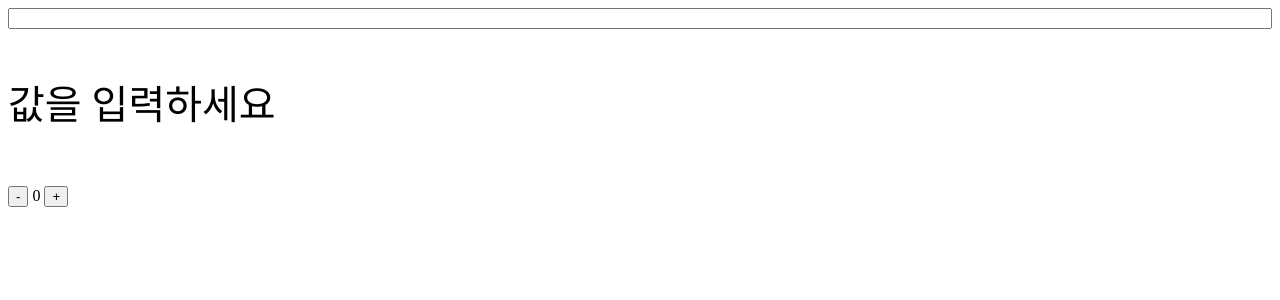
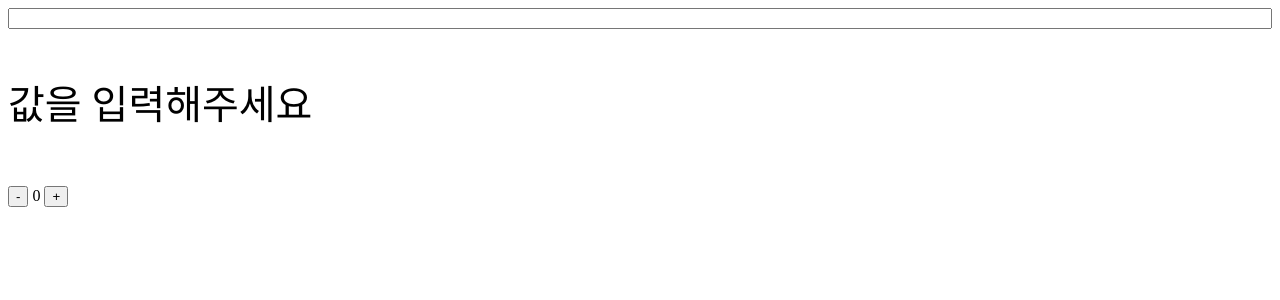
Before and after one commit to house-study/react-state, a React (Create React App) app: page / in a window 1280 px wide. Shown: the top 300 px of the page. Built offline with nearby package versions, Linux system fonts and the light colour scheme.

Commit message:
'값을 입력해주세요' 수정

```diff
--- a/src/ShowBox/index.js
+++ b/src/ShowBox/index.js
@@ -13,7 +13,7 @@ const ShowBox = () => {
     <div className="show-box--container">
       <Input value ={text} onChange={UpdateText} />
       <p className="show-box--text">
-        {text === ''? '값을 입력하세요' : text}
+        {text === ''? '값을 입력해주세요' : text}
       </p>
     </div>
   );
```
